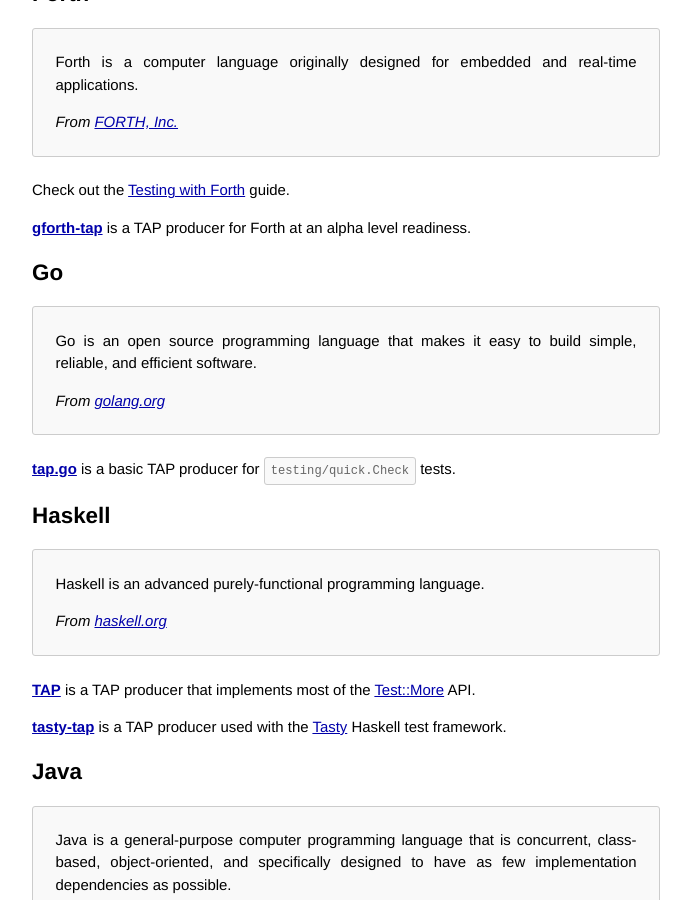
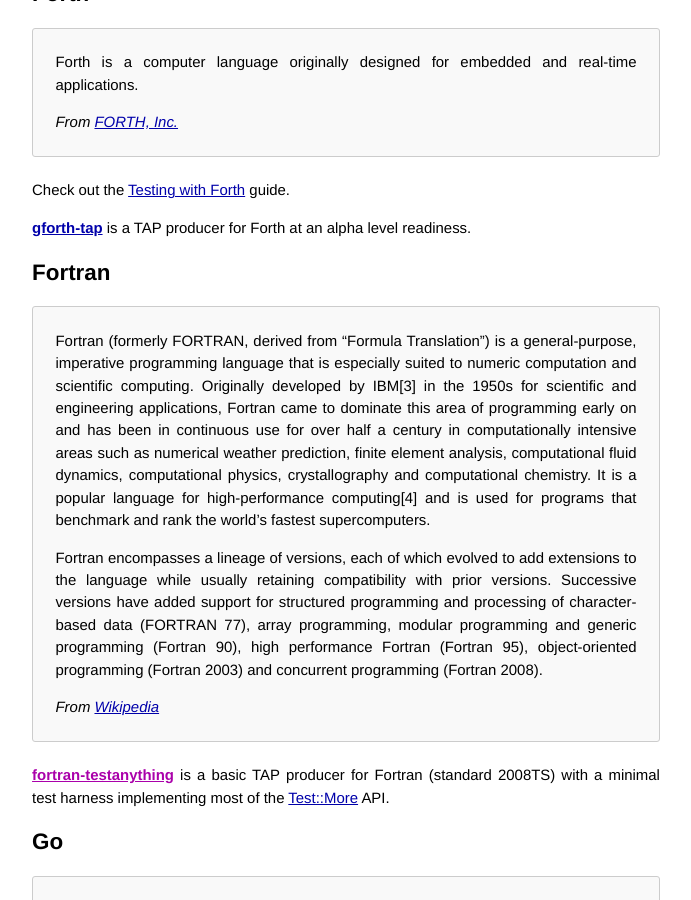
Before and after one commit to TestAnything/testanything.github.io, a Jekyll site: the page built from producers.md, in a window 1280 px wide and 900 px high, scrolled down 3193 px. Shown: the whole window, without its empty margins (294-985 px from the left). Built offline with Jekyll 4.4.1, drawn with Linux system fonts in a browser that asks for light colours.

Commit message:
Update producers.md to include Fortran
Added a paragraph about fortran-testanything for the programming language Fortran and a link to it at the top.

```diff
--- a/producers.md
+++ b/producers.md
@@ -20,6 +20,7 @@
 [Erlang](#erlang),
 [Fish](#fish),
 [Forth](#forth),
+[Fortran](#fortran),
 [Go](#go),
 [Haskell](#haskell),
 [Java](#java),
@@ -187,6 +188,34 @@
 
 **[gforth-tap](https://github.com/AndyA/gforth-tap)** is a TAP producer
 for Forth at an alpha level readiness.
+
+## <a id="fortran"></a> [Fortran](#fortran)
+
+> Fortran (formerly FORTRAN, derived from "Formula Translation")
+> is a general-purpose, imperative programming language that is especially
+> suited to numeric computation and scientific computing. Originally
+> developed by IBM[3] in the 1950s for scientific and engineering
+> applications, Fortran came to dominate this area of programming early on
+> and has been in continuous use for over half a century in computationally
+> intensive areas such as numerical weather prediction, finite element
+> analysis, computational fluid dynamics, computational physics,
+> crystallography and computational chemistry. It is a popular language for
+> high-performance computing[4] and is used for programs that benchmark and
+> rank the world's fastest supercomputers.
+>
+> Fortran encompasses a lineage of versions, each of which evolved to add
+> extensions to the language while usually retaining compatibility with prior
+> versions. Successive versions have added support for structured programming
+> and processing of character-based data (FORTRAN 77), array programming,
+> modular programming and generic programming (Fortran 90), high performance
+> Fortran (Fortran 95), object-oriented programming (Fortran 2003) and
+> concurrent programming (Fortran 2008).
+>
+> *From [Wikipedia](https://en.wikipedia.org/wiki/Fortran)*
+
+**[fortran-testanything]()** is a basic TAP producer for Fortran
+(standard 2008TS) with a minimal test harness implementing most of
+the [Test::More](http://perldoc.perl.org/Test/More.html) API.
 
 ## <a id="go"></a> [Go](#go)
 
```
